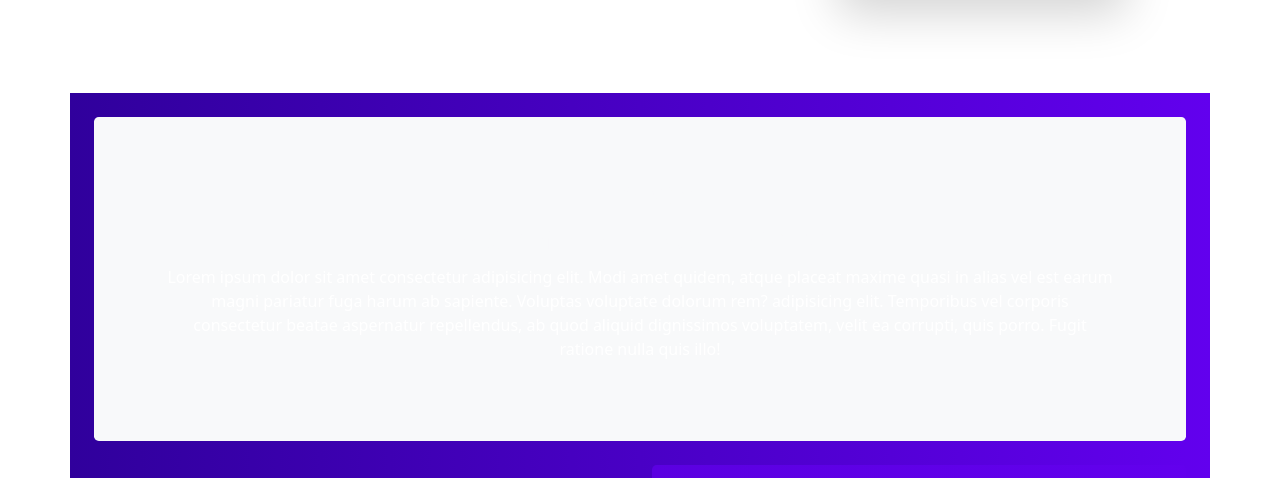
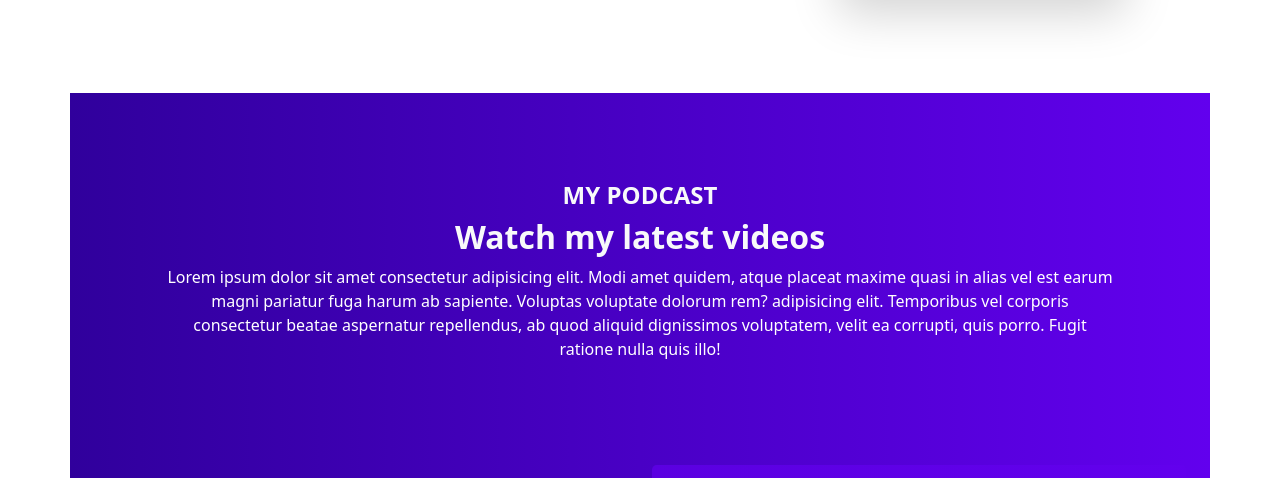
Before and after one commit to SabikaAunaAli/Test-Web, a plain HTML site: page index.html in a window 1280 px wide. Shown: the part 1942-2420 px from the top of the page. Drawn offline with nearby package versions, Linux system fonts and the light colour scheme.

Commit message:
Update index.html

```diff
--- a/index.html
+++ b/index.html
@@ -263,7 +263,7 @@
         <div class="pb-3 mb-4 border-bottom">
 
 
-        <div class="p-5 mb-4 bg-body-tertiary rounded-3">
+        <div class="p-5 mb-4 rounded-3">
           <div class="container-fluid py-3">
             <h4 class=" fw-bold text-center text-light">MY PODCAST</h4>
             <h2 class=" fw-bold text-center text-light">Watch my latest videos</h2>
```
